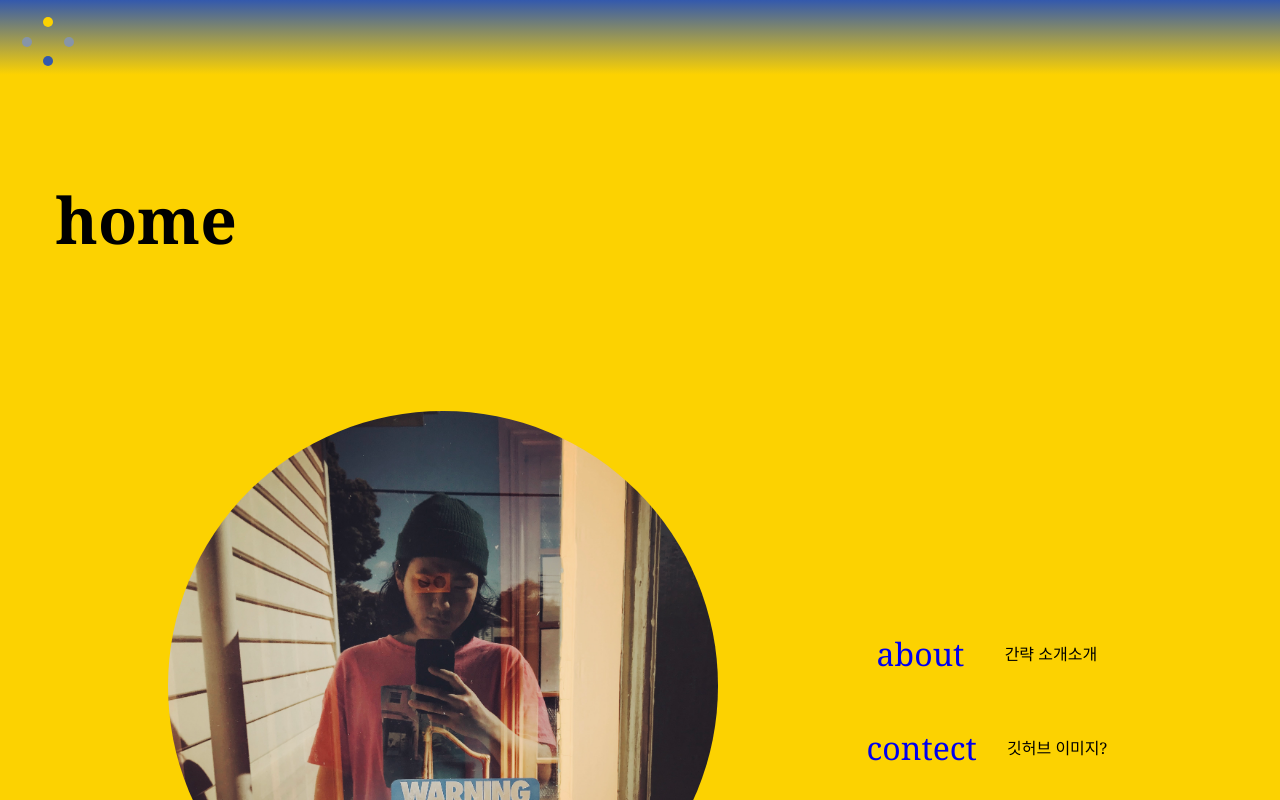
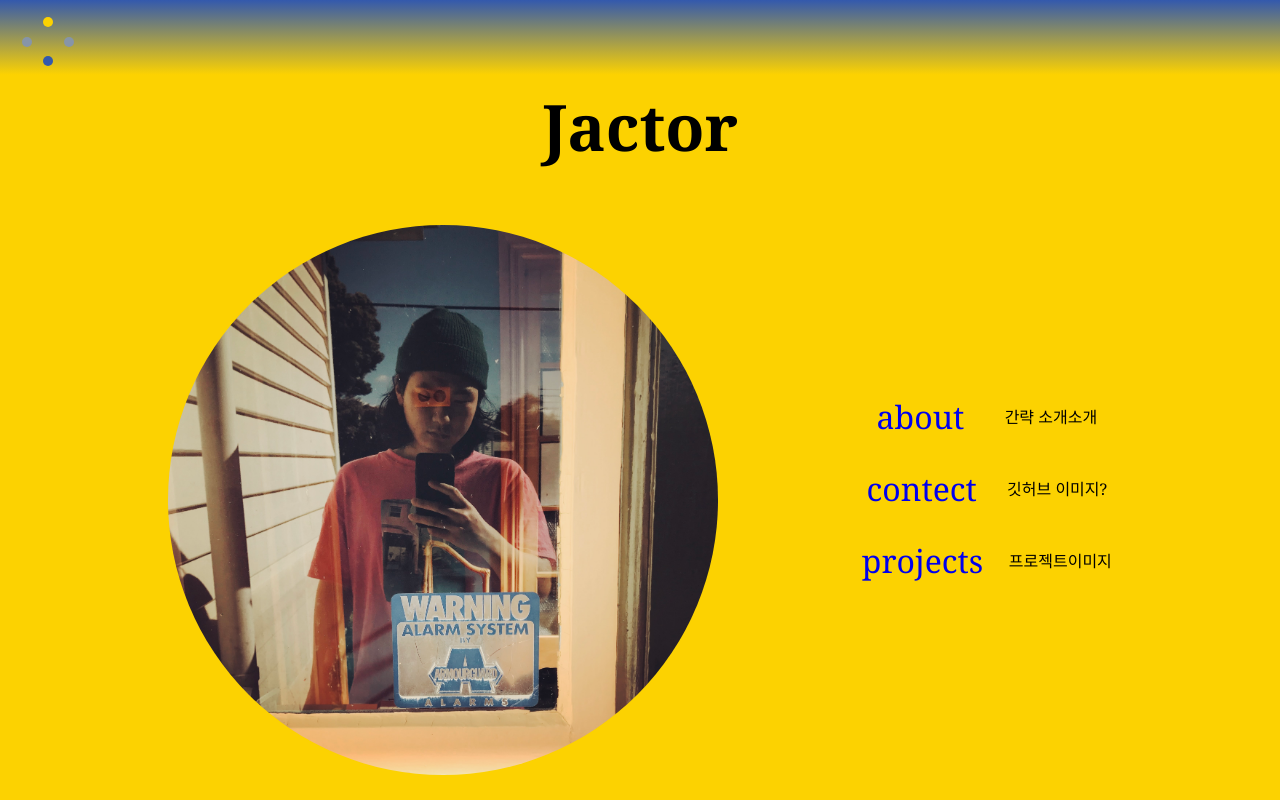
Before and after one commit to DongwookJeong/portfolio, a React (Create React App) app in the folder my-portfolio/: page / in a window 1280 px wide. Shown: the top 800 px of the page. Built offline with nearby package versions, Linux system fonts and the light colour scheme.

Commit message:
h1 태그 너비값 조정

```diff
--- a/my-portfolio/src/pages/Home.js
+++ b/my-portfolio/src/pages/Home.js
@@ -6,8 +6,8 @@ import Warehouse from "../Warehouse";
 const Home = () => {
   return (
     <div>
-      <h1 className="Home">home</h1>
-      <di className="Whm">
+      <h1 className="Home">Jactor</h1>
+      <div className="Whm">
         <img className="WhmPfc" alt="IMG_0748.jpg" src={proflie} />
         <ul className="WhmUl">
           <li className="WhmList">
@@ -29,7 +29,7 @@ const Home = () => {
             <p className="WhmListP">프로젝트이미지</p>
           </li>
         </ul>
-      </di>
+      </div>
     </div>
   );
 };
--- a/my-portfolio/src/pages/Home.scss
+++ b/my-portfolio/src/pages/Home.scss
@@ -16,10 +16,11 @@ $base: #8795a8;
 }
 
 .Home {
-  width: 15vw;
+  margin: 0;
+  width: inherit;
   display: flex;
   justify-content: center;
-  padding: 50px;
+  align-items: center;
   font-size: 4rem;
 }
 .Whm {
@@ -41,13 +42,15 @@ $base: #8795a8;
 .WhmUl {
   margin: 0;
   padding: 0;
-  height: 20vh;
+  height: 30vh;
   font-size: 2rem;
   list-style: none;
+  justify-content: space-evenly;
 }
 .WhmList {
   display: flex;
   justify-content: space-evenly;
+  height: 30%;
 }
 .WhmLink {
   display: flex;
```
